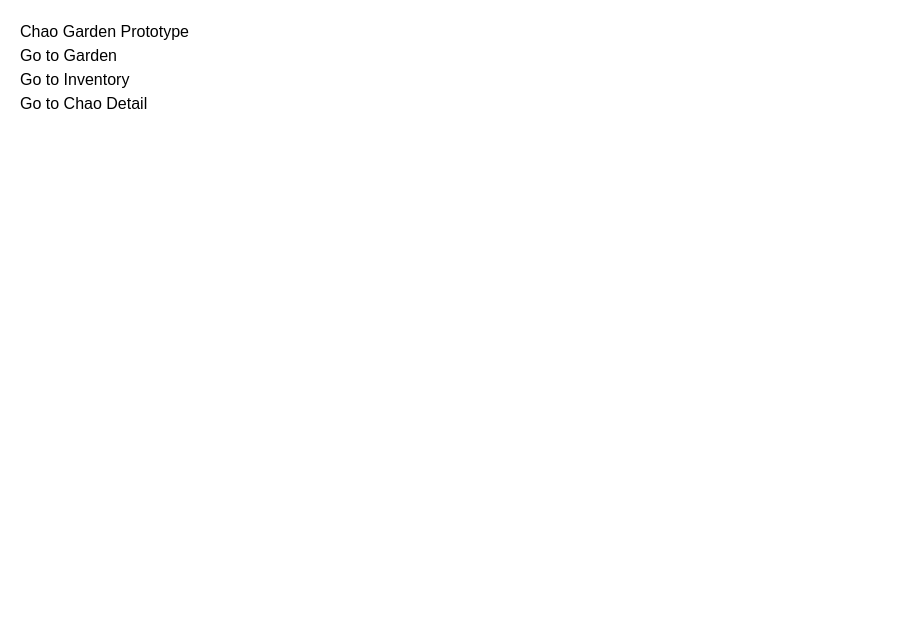
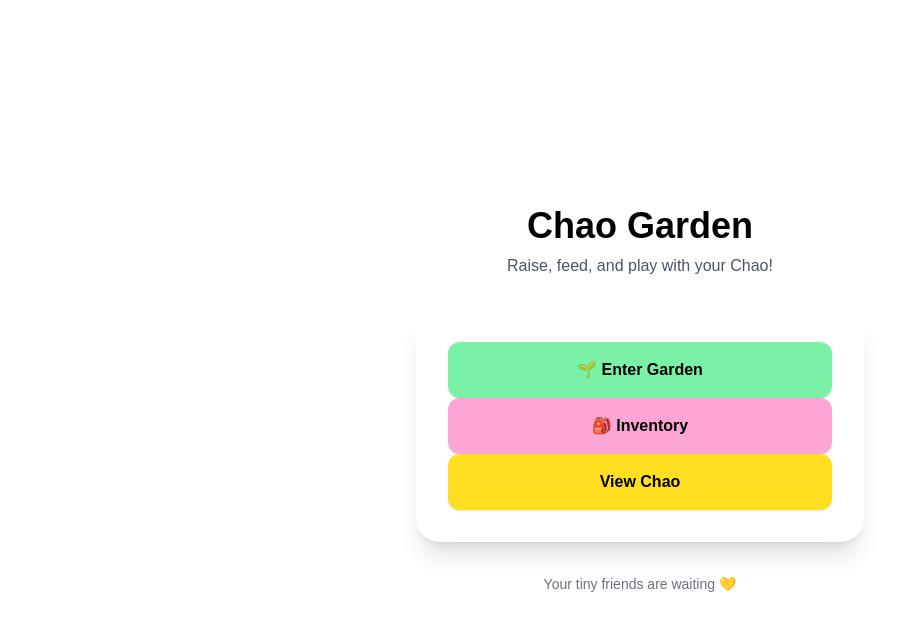
Before and after one commit to blovelace84/Chao-Garden-App-Project, a Next.js app in the folder chao-garden/: page / in a window 1280 px wide. Shown: the top 630 px of the page, without its empty margins (0-905 px from the left). Built offline with nearby package versions, Linux system fonts and the light colour scheme.

Commit message:
Need to add some chao to this app

```diff
--- a/chao-garden/app/page.tsx
+++ b/chao-garden/app/page.tsx
@@ -2,20 +2,41 @@ import Link from "next/link";
 
 export default function Home() {
   return (
-    <div style={{ padding: 20 }}>
-      <h1>Chao Garden Prototype</h1>
+    <main className="min-h-screen flex flex-col items-center justify-center p-6">
+      {/* Title */}
+      <h1 className="text-4xl font-bold mb-2"> Chao Garden</h1>
 
-      <ul>
-        <li>
-          <Link href="/garden">Go to Garden</Link>
-        </li>
-        <li>
-          <Link href="/inventory">Go to Inventory</Link>
-        </li>
-        <li>
-          <Link href="/chao/1">Go to Chao Detail</Link>
-        </li>
-      </ul>
-    </div>
+      <p className="text-gray-600 mb-8 text-center">
+        Raise, feed, and play with your Chao!
+      </p>
+
+      {/* Main Card */}
+      <div className="bg-white rounded-3xl shadow-xl p-8 w-full max-w-md">
+        <div className="space-y-4">
+          <Link href="/garden">
+            <button className="w-full bg-green-300 hover:bg-green-400 transition rounded-xl p-4 font-semibold shadow">
+              🌱 Enter Garden
+            </button>
+          </Link>
+
+          <Link href="/inventory">
+            <button className="w-full bg-pink-300 hover:bg-pink-400 transition rounded-xl p-4 font-semibold shadow">
+              🎒 Inventory
+            </button>
+          </Link>
+
+          <Link href="/chao/1">
+            <button className="w-full bg-yellow-300 hover:bg-yellow-400 transition rounded-xl p-4 font-semibold shadow">
+              View Chao
+            </button>
+          </Link>
+        </div>
+      </div>
+
+      {/* Footer vibe */}
+      <p className="text-sm text-gray-500 mt-8">
+        Your tiny friends are waiting 💛
+      </p>
+    </main>
   );
 }
```
